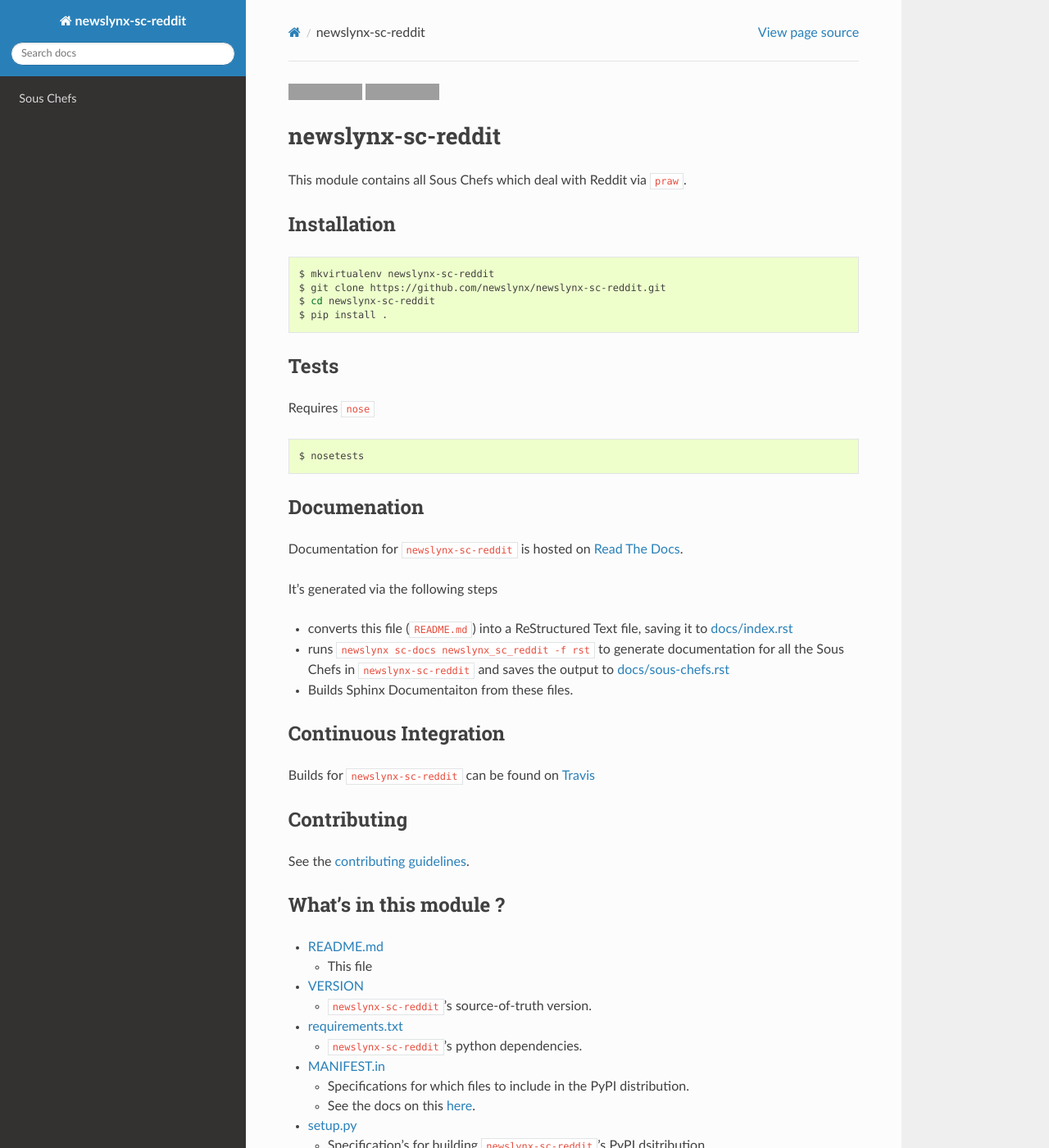
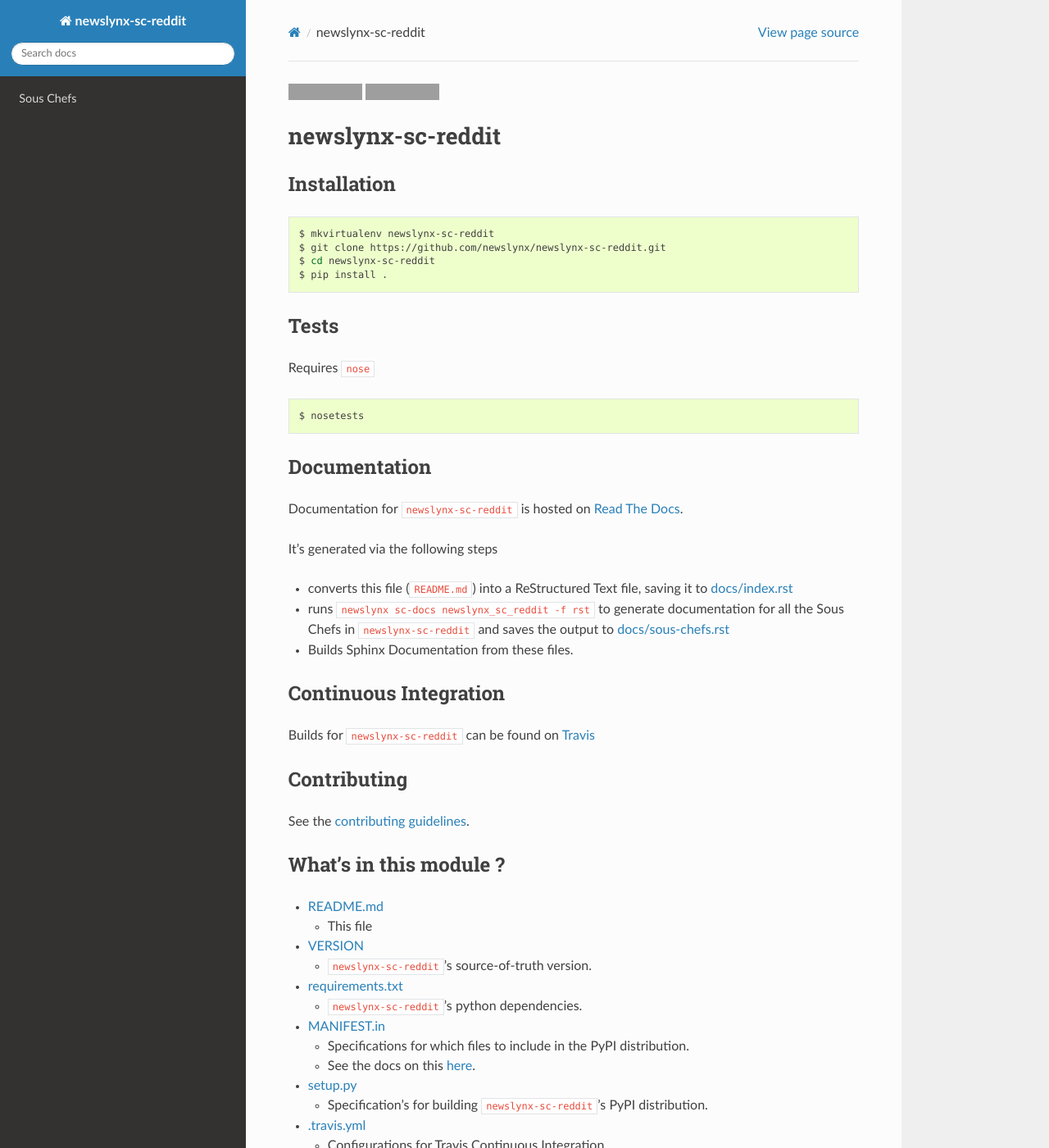
Before and after one commit to newslynx/newslynx-sc-reddit, a Sphinx documentation site: the page built from docs/index.rst, in a window 1280 px wide and 1400 px high. Shown: the whole window at 82% size. Built offline with Sphinx 7.4.7 and the Read the Docs theme 2.0.0, drawn with Linux system fonts in a browser that asks for light colours; pages that are not in the unit, such as notebooks, are missing from menus; grey boxes are pictures that could not be loaded.

Commit message:
=Auto update at `date`

```diff
--- a/docs/index.rst
+++ b/docs/index.rst
@@ -2,8 +2,6 @@
 
 newslynx-sc-reddit
 ==================
-
-This module contains all Sous Chefs which deal with Reddit via ``praw``.
 
 Installation
 ------------
@@ -24,8 +22,8 @@ Requires ``nose``
 
     $ nosetests
 
-Documenation
-------------
+Documentation
+-------------
 
 Documentation for ``newslynx-sc-reddit`` is hosted on `Read The
 Docs <http://newslynx-sc-reddit.readthedocs.org/>`__.
@@ -39,7 +37,7 @@ It's generated via the following steps
    documentation for all the Sous Chefs in ``newslynx-sc-reddit`` and
    saves the output to
    `docs/sous-chefs.rst <https://github.com/newslynx/newslynx-sc-reddit/blob/master/docs/sous-chefs.rst>`__
--  Builds Sphinx Documentaiton from these files.
+-  Builds Sphinx Documentation from these files.
 
 Continuous Integration
 ----------------------
@@ -78,7 +76,7 @@ What's in this module ?
 -  `setup.py <https://github.com/newslynx/newslynx-sc-reddit/blob/master/setup.py>`__
 
    -  Specification's for building ``newslynx-sc-reddit``'s PyPI
-      dsitribution.
+      distribution.
 
 -  `.travis.yml <https://github.com/newslynx/newslynx-sc-reddit/blob/master/.travis.yml>`__
 
@@ -154,7 +152,7 @@ What's in this module ?
 
 .. |Build status| image:: https://travis-ci.org/newslynx/newslynx-sc-reddit.svg
    :target: https://travis-ci.org/newslynx/newslynx-sc-reddit
-.. |Documentation Status| image:: https://readthedocs.org/projects/newslynx-sc-reddit/badge/?badge=latest
+.. |Documentation Status| image:: https://readthedocs.org/projects/newslynx-sc-reddit/badge/?version=latest
    :target: https://readthedocs.org/projects/newslynx-sc-reddit/?badge=latest
 
 Contents
--- a/requirements.txt
+++ b/requirements.txt
@@ -1,4 +1,3 @@
 nose
 sphinx
 newslynx
-praw==3.2.1
```
Also changed, not shown: CONTRIBUTING.md (+1 -1 lines), README.md (+5 -6 lines), .travis.yml, 1 other file.
